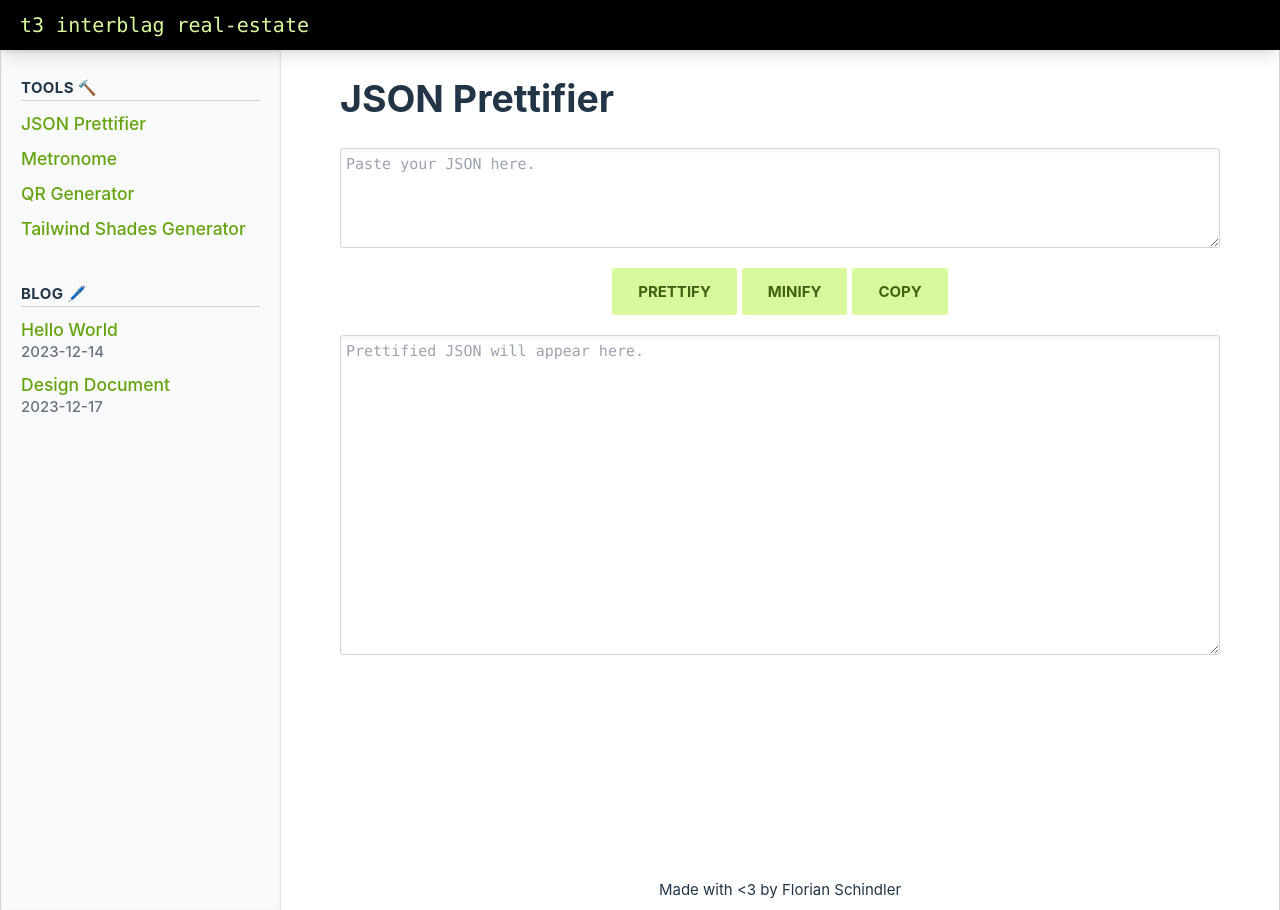
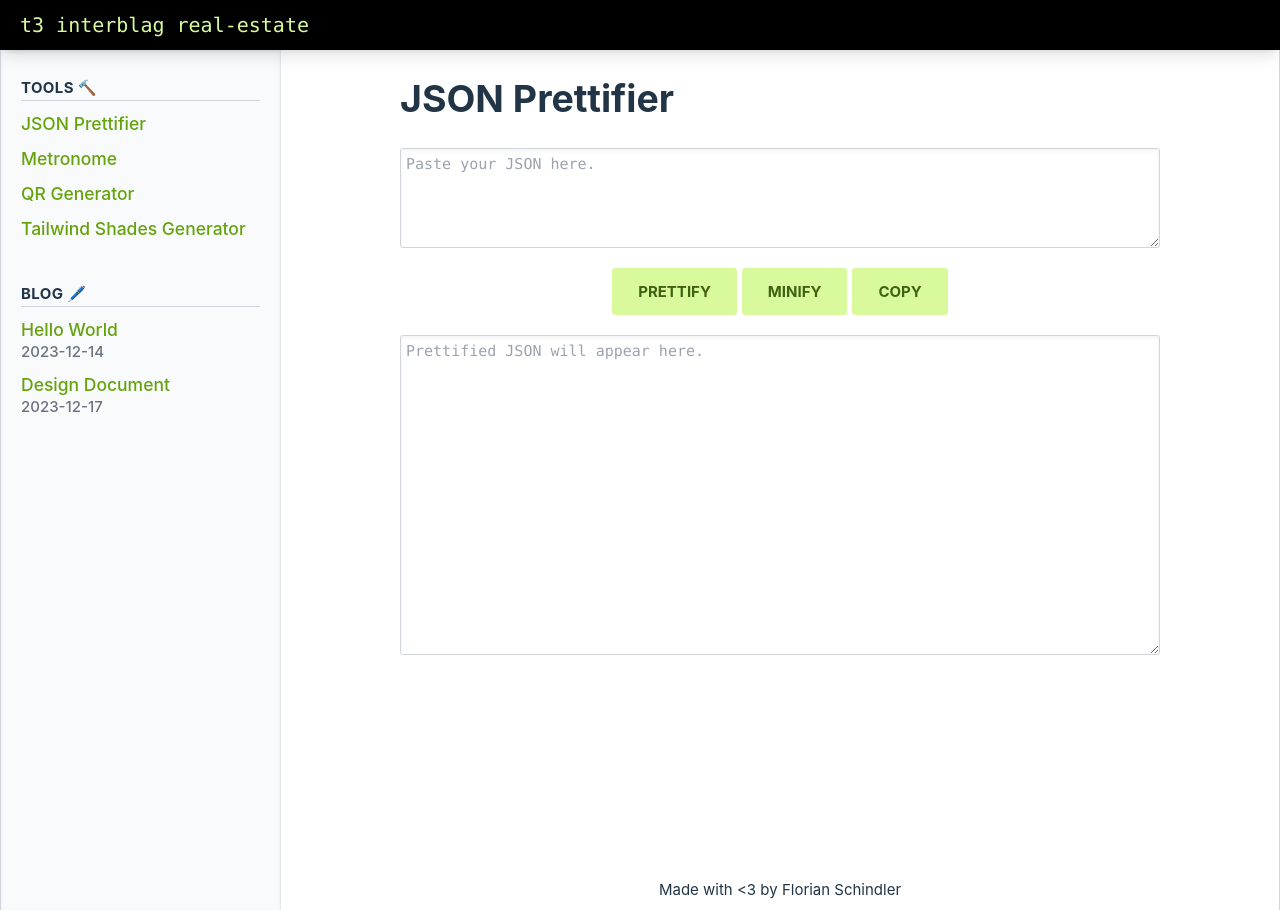
Before and after one commit to Flonk/t3, a React (Vite) app: page /t3/tools/json-prettifier in a window 1280 px wide. Built offline with nearby package versions, Linux system fonts and the light colour scheme.

Commit message:
layout fixes

```diff
--- a/src/tools/json-prettifier/JsonPrettifier.tsx
+++ b/src/tools/json-prettifier/JsonPrettifier.tsx
@@ -7,7 +7,7 @@ import { safeCast } from "../../util/util";
 
 export const JsonPrettifier = () => {
   return (
-    <Page title="JSON Prettifier" className="max-w-3xl">
+    <Page title="JSON Prettifier" className="max-w-2xl">
       <H1 className="w-full">JSON Prettifier</H1>
       <TextArea
         name="input"
--- a/src/tools/metronome/Metronome.tsx
+++ b/src/tools/metronome/Metronome.tsx
@@ -47,7 +47,7 @@ export const Metronome = () => {
   }, [animation, bpm, play]);
 
   return (
-    <Page title="Metronome" className="max-w-xl">
+    <Page title="Metronome" className="max-w-2xl">
       <H1 className="w-full">Metronome</H1>
       <div className="flex w-full">
         <Inset className="grow mr-2">
```
